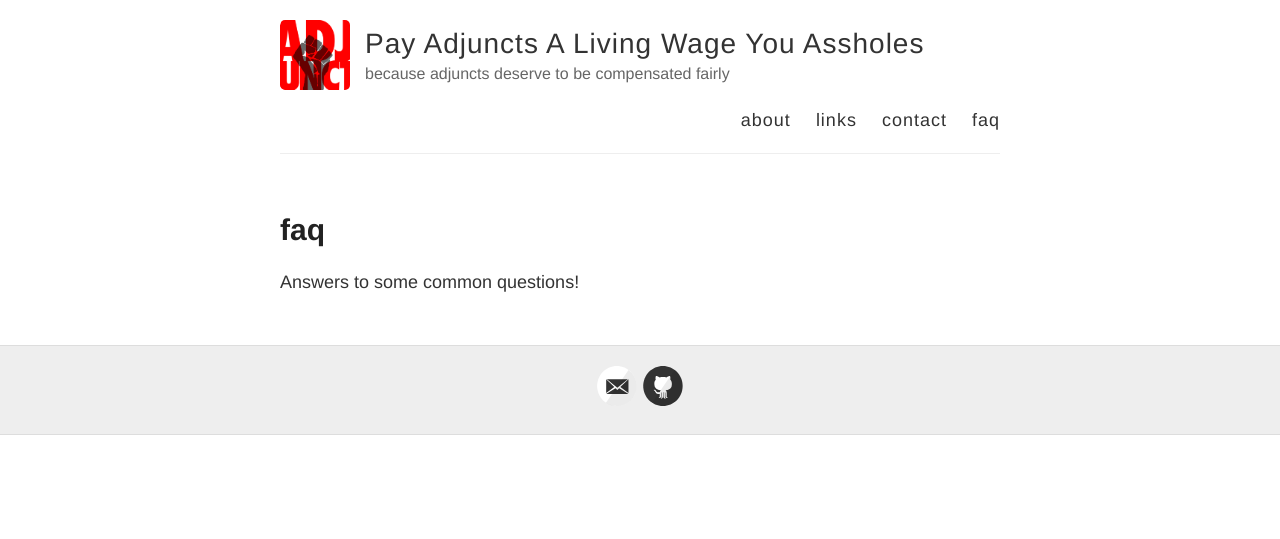
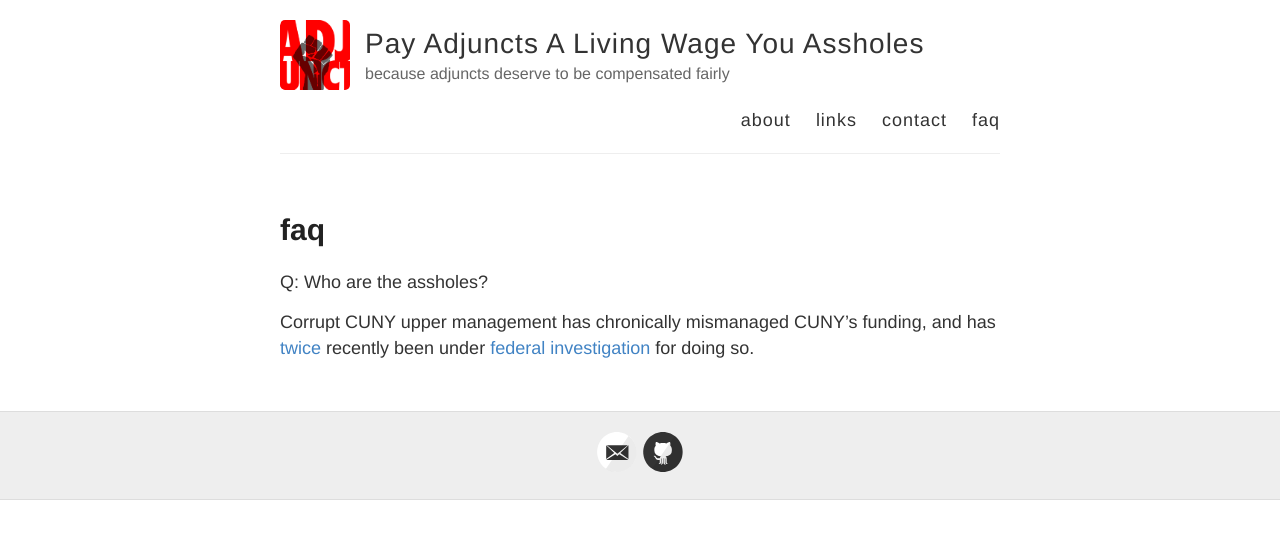
Before and after one commit to adjunctsarepeople/adjunctsarepeople.github.io, a Jekyll site: the page built from faq.md, in a window 1280 px wide. Shown: the top 539 px of the page. Built offline with Jekyll 4.4.1, drawn with Linux system fonts in a browser that asks for light colours.

Commit message:
Update faq.md

```diff
--- a/faq.md
+++ b/faq.md
@@ -4,4 +4,6 @@ title: faq
 permalink: /faq/
 ---
 
-Answers to some common questions!
+Q: Who are the assholes?
+
+Corrupt CUNY upper management has chronically mismanaged CUNY's funding, and has [twice](https://www.nytimes.com/2016/08/31/nyregion/76-where-there-should-be-600000-missing-city-college-donation-prompts-inquiry.html?mwrsm=Facebook&_r=0) recently been under [federal investigation](https://www.nytimes.com/2016/07/15/nyregion/finances-of-city-colleges-president-are-under-federal-investigation.html) for doing so.
```
